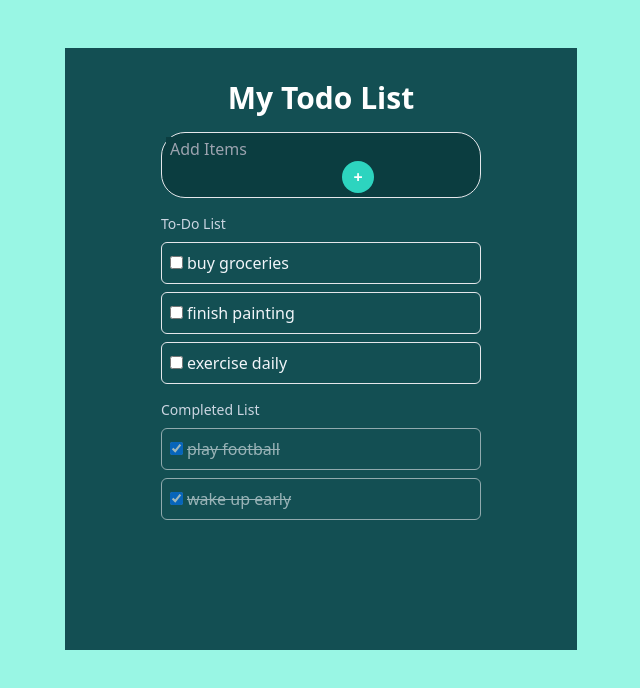
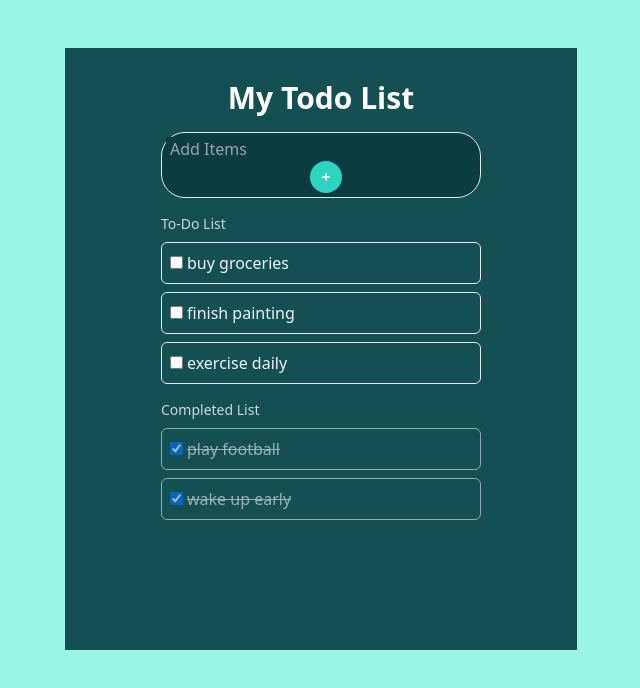
Before and after one commit to bintadam/todo-list, a React (Create React App) app: page / in a window 1280 px wide. Shown: the top 688 px of the page, without its empty margins (319-959 px from the left). Built offline with nearby package versions, Linux system fonts and the light colour scheme.

Commit message:
fixed style

```diff
--- a/src/components/AddTodo.js
+++ b/src/components/AddTodo.js
@@ -20,7 +20,7 @@ function AddTodo({onAdd}){
                 <div className="bg-custom-green-dark rounded border rounded-3xl">
                     <form className=" p-1 text-white" onSubmit={handleSubmit}>
                         <input className="bg-custom-green-dark font-extralight pl-1" value={text} placeholder="Add Items" onChange={(e) => setText(e.target.value)}/>
-                        <button type="submit" className="ml-44 bg-teal-400 rounded-full  w-8 h-8 text-base font-bold">+</button>
+                        <button type="submit" className="ml-36 bg-teal-400 rounded-full  w-8 h-8 text-base font-bold">+</button>
                     </form>
                 </div>
             )}
```
